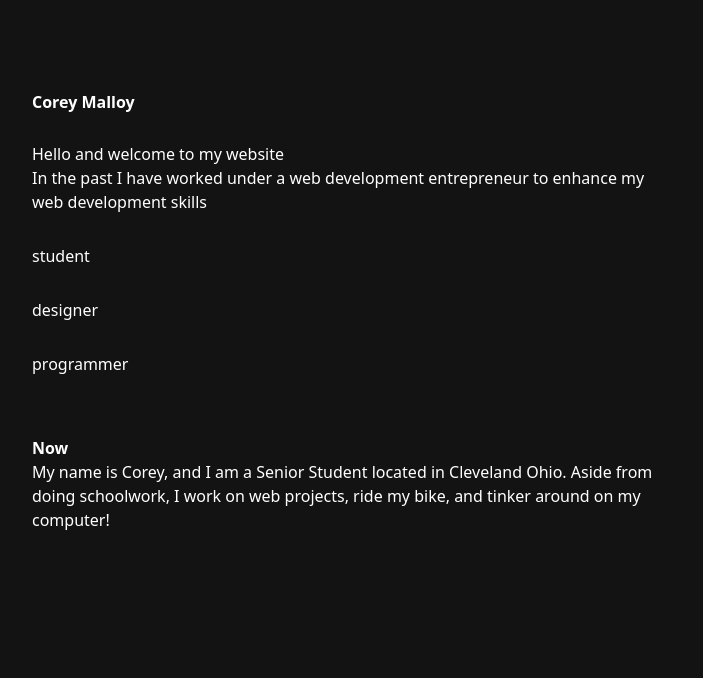
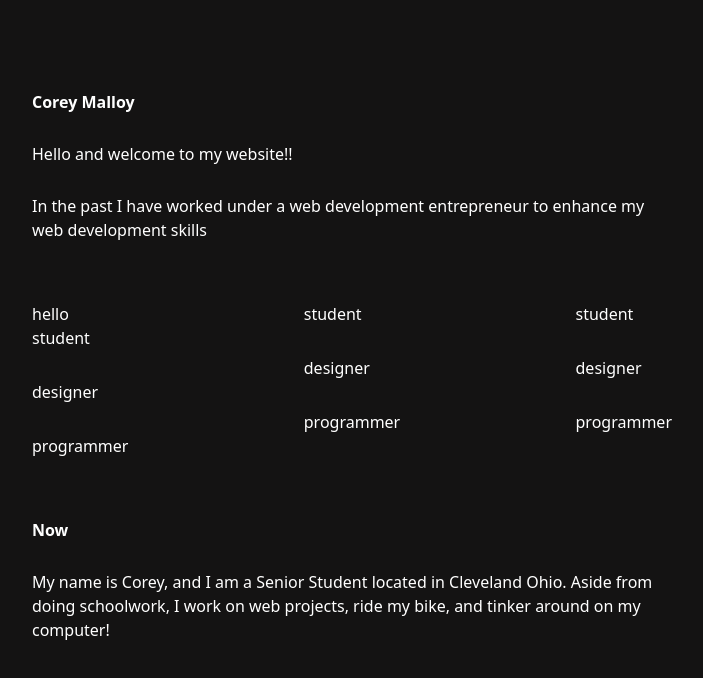
Before and after one commit to CoreyMalloy/portfolioWebsite, a React (Vite) app: page / in a window 1280 px wide. Shown: the top 678 px of the page, without its empty margins (288-991 px from the left). Built offline with nearby package versions, Linux system fonts and the light colour scheme.

Commit message:
minor change

```diff
--- a/src/App.jsx
+++ b/src/App.jsx
@@ -7,9 +7,19 @@ function App() {
       <div className='flex items-center justify-center'>
         <div className='text-left w-1/2 margin'>
           <h1 className='mb-7 text-3l'><b>Corey Malloy</b></h1>
-          <p className=''>Hello and welcome to my website</p>
+          <p className='mb-7'>Hello and welcome to my website!!</p>
           <p>In the past I have worked under a web development entrepreneur to enhance my web development skills</p>
-          <div>
+          <div className='flex justify-between'>
+            <ul>
+              <li><a href="#">hello</a><p>student</p></li>
+              <li>designer</li>
+              <li>programmer</li>
+            </ul>
+            <ul>
+              <li>student</li>
+              <li>designer</li>
+              <li>programmer</li>
+            </ul>
             <ul>
               <li>student</li>
               <li>designer</li>
@@ -17,11 +27,10 @@ function App() {
             </ul>
           </div>
         </div>
-
       </div>
       <div className='flex items-center justify-center'>
         <div className='text-left w-1/2 margin'>
-          <h1><b>Now</b></h1>
+          <h1 className='mb-7 text-3l'><b>Now</b></h1>
           <p>My name is Corey, and I am a Senior Student located in Cleveland Ohio. Aside from doing schoolwork, I work on web projects, ride my bike, and tinker around on my computer!</p>
         </div>
       </div>
```
